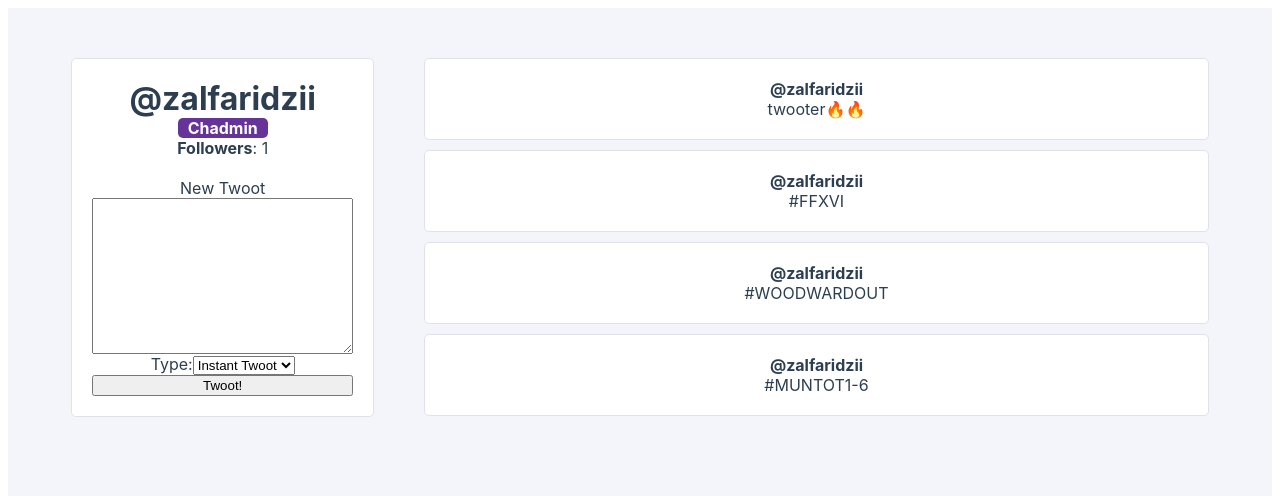
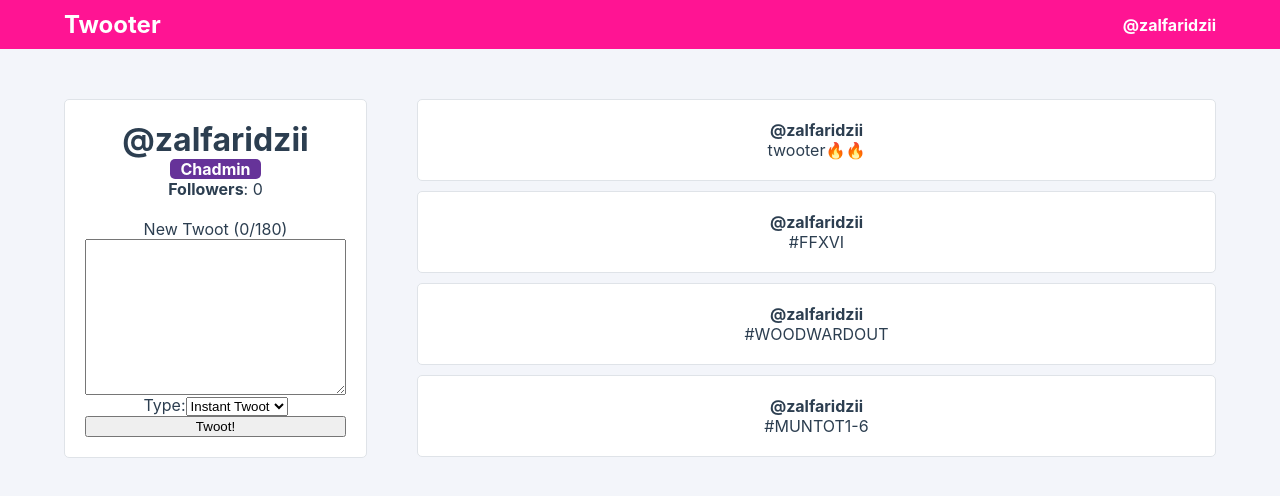
Before and after one commit to zakialfaridzi/twooter, a Vue app: page / in a window 1280 px wide. Shown: the top 496 px of the page. Built offline with nearby package versions, Linux system fonts and the light colour scheme.

Commit message:
added global stylings and split some components

```diff
--- a/src/App.vue
+++ b/src/App.vue
@@ -1,5 +1,11 @@
 <template>
   <div id="app">
+    <nav>
+      <div class="navigation__logo">Twooter</div>
+      <div class="navigation__user">
+        {{ user.userName }}
+      </div>
+    </nav>
     <UserProfileVue />
   </div>
 </template>
@@ -10,10 +16,17 @@ import UserProfileVue from "./components/UserProfile.vue";
 export default {
   name: "App",
   components: { UserProfileVue },
+  data() {
+    return {
+      user: {
+        userName: "@zalfaridzii",
+      },
+    };
+  },
 };
 </script>
 
-<style>
+<style lang="scss">
 #app {
   font-family: Inter, sans-serif;
   -webkit-font-smoothing: antialiased;
@@ -22,5 +35,21 @@ export default {
   color: #2c3e50;
   min-height: 100vh;
   background-color: #f3f5fa;
+
+  nav {
+    display: flex;
+    align-items: center;
+    justify-content: space-between;
+    padding: 10px 5%;
+    background-color: deeppink;
+    color: white;
+    .navigation__logo {
+      font-weight: bold;
+      font-size: 24px;
+    }
+    .navigation__user {
+      font-weight: bold;
+    }
+  }
 }
 </style>
--- a/src/components/Twoots.vue
+++ b/src/components/Twoots.vue
@@ -1,5 +1,5 @@
 <template>
-  <div class="twoot-item" @click="favoriteTwoot(twoot.id)">
+  <div class="twoot-item">
     <div class="user-profile__twoot">
       <div class="twoot-item__user">@{{ username }}</div>
       <div class="twoot-item__content">
@@ -20,11 +20,6 @@ export default {
     twoot: {
       type: Object,
       required: true,
-    },
-  },
-  methods: {
-    favoriteTwoot(id) {
-      this.$emit("favorite", id);
     },
   },
 };
--- /dev/null
+++ b/src/components/TwootsPanel.vue
@@ -0,0 +1,100 @@
+<template>
+  <form
+    class="user-profile__create-twoot"
+    @submit.prevent="createNewTwoot"
+    :class="{ '--exceeded': newTwootCharCount > 180 }"
+  >
+    <label for="newTwoot">New Twoot ({{ newTwootCharCount }}/180)</label>
+    <textarea
+      name="newTwoot"
+      id="newTwoot"
+      cols="30"
+      rows="10"
+      v-model="newTwootContent"
+    />
+
+    <div class="user-profile__create-twoot-type">
+      <label for="newTwootType">Type:</label>
+      <select name="newTwootType" id="newTwootType" v-model="selectedTwootType">
+        <option
+          :value="option.value"
+          v-for="(option, index) in twootTypes"
+          :key="index"
+        >
+          {{ option.name }}
+        </option>
+      </select>
+    </div>
+
+    <button>Twoot!</button>
+  </form>
+</template>
+
+<script>
+export default {
+  name: "TwootsPanel",
+  data() {
+    return {
+      twootTypes: [
+        { value: "draft", name: "Draft" },
+        { value: "instant", name: "Instant Twoot" },
+      ],
+      newTwootContent: "",
+      selectedTwootType: "instant",
+    };
+  },
+  computed: {
+    newTwootCharCount() {
+      return this.newTwootContent.length;
+    },
+  },
+  methods: {
+    createNewTwoot() {
+      if (this.newTwootContent && this.selectedTwootType != "draft") {
+        this.$emit("add-twoot", this.newTwootContent);
+        this.newTwootContent = "";
+        console.log("tw ad");
+      }
+    },
+  },
+};
+</script>
+
+<style lang="scss" scoped>
+.create-twoot-panel {
+  margin-top: 20px;
+  padding: 20px 0;
+  display: flex;
+  flex-direction: column;
+  textarea {
+    border: 1px solid #dfe3e8;
+    border-radius: 5px;
+  }
+  .create-twoot-panel__submit {
+    display: flex;
+    justify-content: space-between;
+    .create-twoot-type {
+      padding: 10px 0;
+    }
+    button {
+      padding: 5px 20px;
+      margin: auto 0;
+      border-radius: 5px;
+      border: none;
+      background-color: deeppink;
+      color: white;
+      font-weight: bold;
+    }
+  }
+  &.--exceeded {
+    color: red;
+    border-color: red;
+    .create-twoot-panel__submit {
+      button {
+        background-color: red;
+        color: white;
+      }
+    }
+  }
+}
+</style>
--- a/src/components/UserProfile.vue
+++ b/src/components/UserProfile.vue
@@ -13,36 +13,7 @@
       <div class="user-profile__follower-count">
         <strong>Followers</strong>: {{ followers }}
       </div>
-
-      <form class="user-profile__create-twoot" @submit.prevent="createNewTwoot">
-        <label for="newTwoot">New Twoot</label>
-        <textarea
-          name="newTwoot"
-          id="newTwoot"
-          cols="30"
-          rows="10"
-          v-model="newTwootContent"
-        />
-
-        <div class="user-profile__create-twoot-type">
-          <label for="newTwootType">Type:</label>
-          <select
-            name="newTwootType"
-            id="newTwootType"
-            v-model="selectedTwootType"
-          >
-            <option
-              :value="option.value"
-              v-for="(option, index) in twootTypes"
-              :key="index"
-            >
-              {{ option.name }}
-            </option>
-          </select>
-        </div>
-
-        <button>Twoot!</button>
-      </form>
+      <TwootsPanelVue @add-twoot="addTwoot" />
     </div>
 
     <div class="user-profile__twoots-wrapper">
@@ -59,10 +30,11 @@
 
 <script>
 import TwootsVue from "./Twoots.vue";
+import TwootsPanelVue from "./TwootsPanel.vue";
 
 export default {
   name: "UserProfile",
-  components: { TwootsVue },
+  components: { TwootsVue, TwootsPanelVue },
   data() {
     return {
       followers: 0,
@@ -82,38 +54,15 @@ export default {
           { id: 4, content: "#MUNTOT1-6" },
         ],
       },
-      twootTypes: [
-        { value: "draft", name: "Draft" },
-        { value: "instant", name: "Instant Twoot" },
-      ],
-      newTwootContent: "",
-      selectedTwootType: "instant",
     };
   },
-  computed: {
-    fullName() {
-      return `${this.user.firstName} ${this.user.lastName}`;
+  methods: {
+    addTwoot(twoot) {
+      this.user.twoots.unshift({
+        id: this.user.twoots.length + 1,
+        content: twoot,
+      });
     },
-  },
-  methods: {
-    followUser() {
-      this.followers++;
-    },
-    toggleFavorite(id) {
-      console.log(`my fav #${id}`);
-    },
-    createNewTwoot() {
-      if (this.newTwootContent && this.selectedTwootType != "draft") {
-        this.user.twoots.unshift({
-          id: this.user.twoots.length + 1,
-          content: this.newTwootContent,
-        });
-        this.newTwootContent = "";
-      }
-    },
-  },
-  mounted() {
-    this.followUser();
   },
   watch: {
     followers(newFollowerCount, oldFollowerCount) {
@@ -131,6 +80,7 @@ export default {
   grid-template-columns: 1fr 3fr;
   grid-gap: 50px;
   padding: 50px 5%;
+
   .user-profile__user-panel {
     display: flex;
     flex-direction: column;
@@ -139,9 +89,11 @@ export default {
     border-radius: 5px;
     border: 1px solid #dfe3e8;
     margin-bottom: auto;
+
     h1 {
       margin: 0;
     }
+
     .user-profile__admin-badge {
       background: rebeccapurple;
       color: white;
@@ -150,17 +102,27 @@ export default {
       padding: 0 10px;
       font-weight: bold;
     }
+
+    .user-profile__create-twoot {
+      display: flex;
+      flex-direction: column;
+      padding-top: 20px;
+
+      &.--exceeded {
+        color: red;
+        border-color: red;
+        button {
+          background-color: red;
+          color: white;
+        }
+      }
+    }
   }
+
   .user-profile__twoots-wrapper {
     display: grid;
     grid-gap: 10px;
     margin-bottom: auto;
   }
-
-  .user-profile__create-twoot {
-    display: flex;
-    flex-direction: column;
-    padding-top: 20px;
-  }
 }
 </style>
--- /dev/null
+++ b/src/styles/base.scss
@@ -0,0 +1,3 @@
+body{
+	margin: 0;
+}
--- /dev/null
+++ b/vue.config.js
@@ -0,0 +1,9 @@
+module.exports = {
+  css: {
+    loaderOptions: {
+      sass: {
+        additionalData: '@import "@/styles/base.scss";',
+      },
+    },
+  },
+};
```
Also changed, not shown: src/assets/users.js (added, +41 -0 lines).
